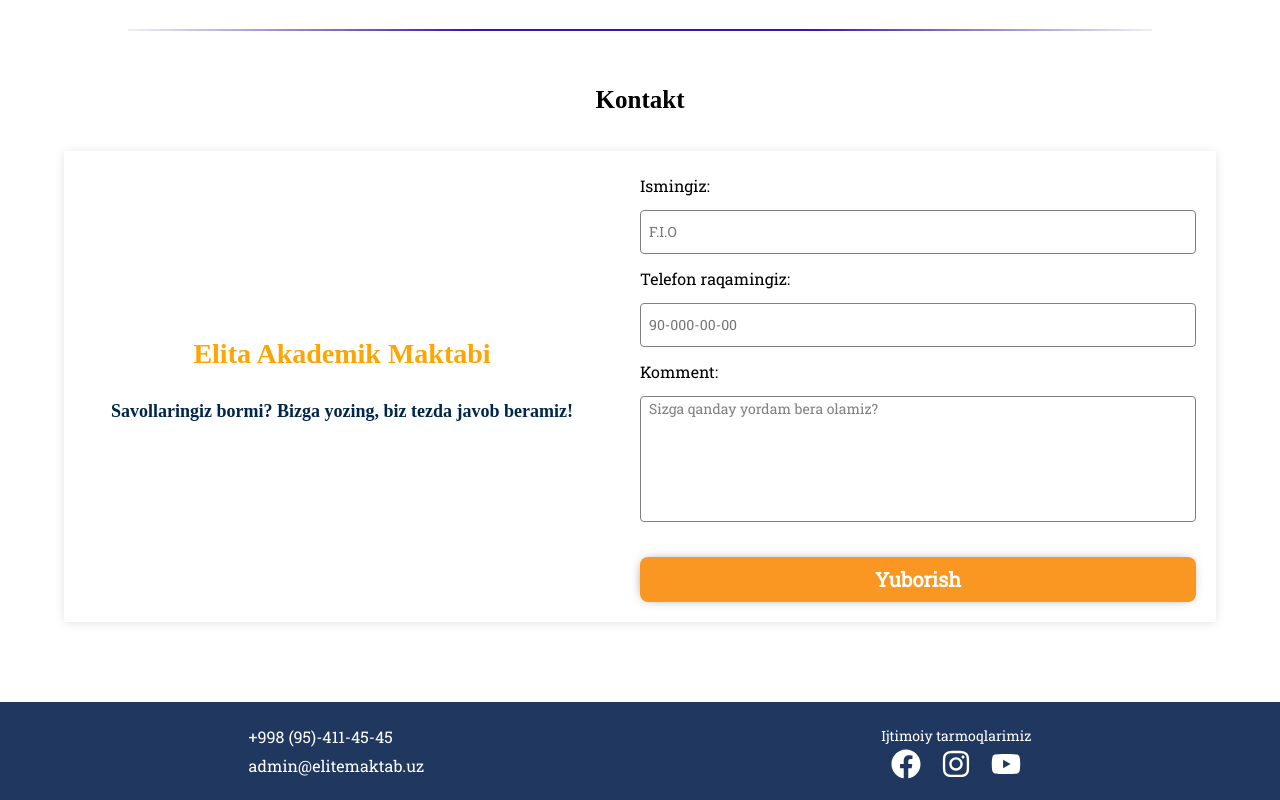
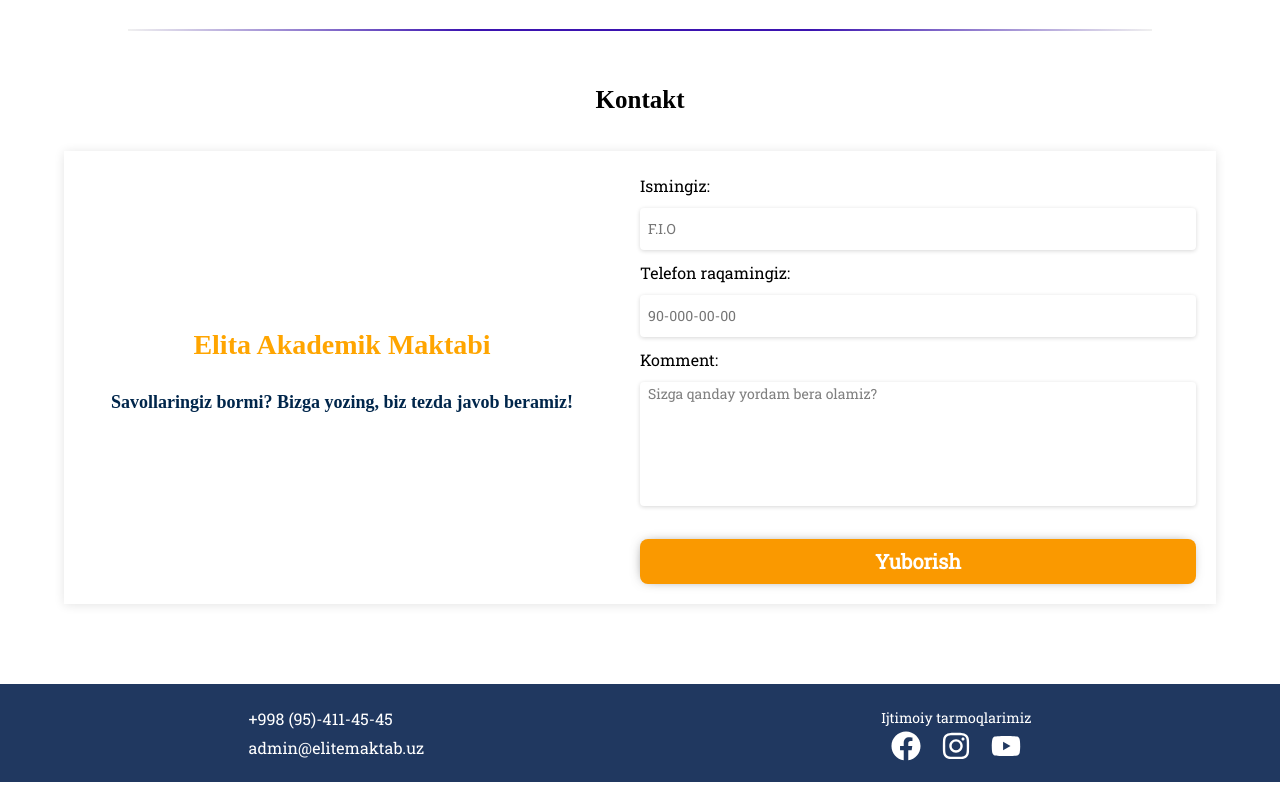
Before and after one commit to khusanmeliev/private_school, a React (Create React App) app: page / in a window 1280 px wide. Shown: the part 5687-6487 px from the top of the page. Built offline with nearby package versions, Linux system fonts and the light colour scheme; a web font is replaced by a local one.

Commit message:
PS-5: made changes on contact page inputs

```diff
--- a/src/Pages/Contact/Contact.style.js
+++ b/src/Pages/Contact/Contact.style.js
@@ -57,30 +57,40 @@
 export const Form = styled.form`
   display: flex;
   flex-direction: column;
-  gap: 10px;
+  gap: 8px;
   box-sizing: border-box;
 
   input {
     font-size: 14px;
     text-indent: 6px;
     border: none;
-    border: 1px solid grey;
     border-radius: 4px;
     outline: none;
     height: 40px;
     font-family: 'Roboto Slab', serif;
+    box-shadow: rgba(0, 0, 0, 0.16) 0px 1px 4px;
+    &::-webkit-outer-spin-button,
+    ::-webkit-inner-spin-button {
+      -webkit-appearance: none;
+    }
+    &:focus {
+      border: 1px solid #ffa500;
+    }
   }
 
   textarea {
     height: 120px;
     border: none;
     border-radius: 4px;
-    border: 1px solid grey;
     text-indent: 6px;
     font-size: 14px;
     resize: none;
     outline: none;
     font-family: 'Roboto Slab', serif;
+    box-shadow: rgba(0, 0, 0, 0.16) 0px 1px 4px;
+    &:focus {
+      border: 1px solid #ffa500;
+    }
   }
 
   textarea::placeholder {
@@ -91,9 +101,13 @@
 export const SButton = styled(Button)`
   width: 100%;
   height: 45px;
-  background-color: #fa9722;
+  background-color: #fa9900;
   font-size: 20px;
   font-weight: bold;
   margin-top: 25px;
   box-shadow: -1px 0px 13px -6px rgba(0, 0, 0, 0.75);
+  &:hover {
+    background-color: #fa9722;
+    transition: 0.2s;
+  }
 `;
```
